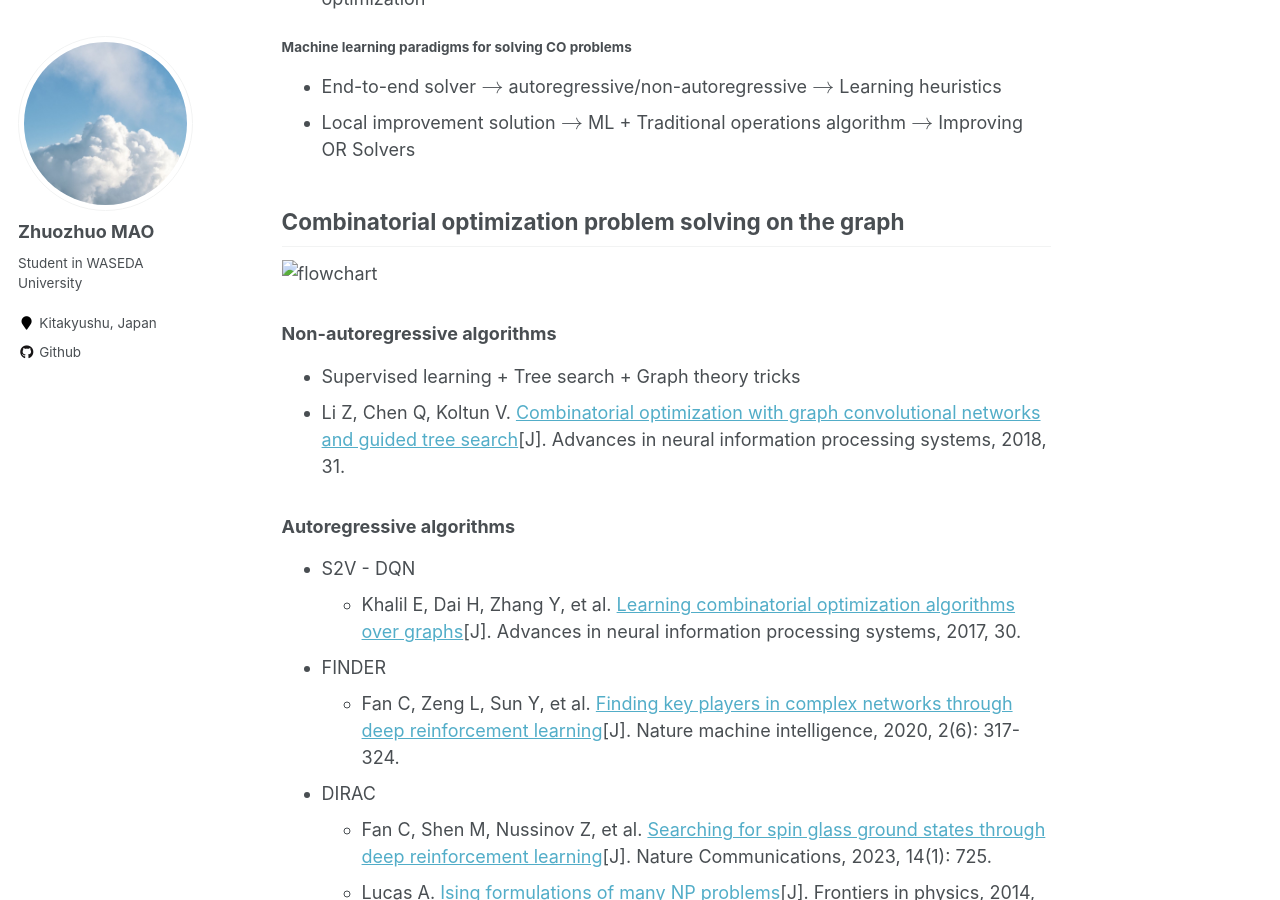
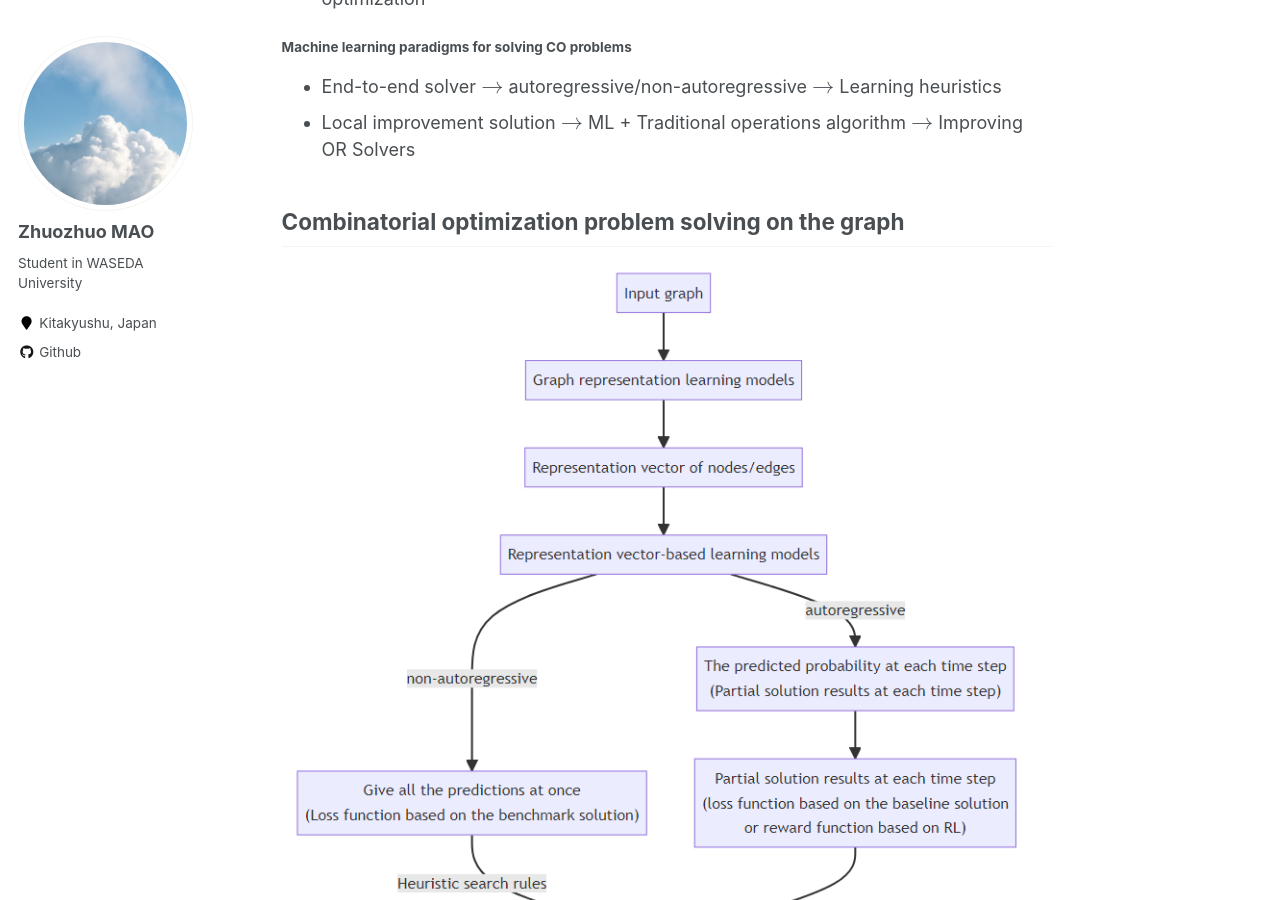
Before and after one commit to zhzhmao/zhzhmao.github.io, a Jekyll site: the page built from _posts/2023-09-28-blog-post-4.md, in a window 1280 px wide and 900 px high, scrolled down 1641 px. Built offline with Jekyll 4.4.1, drawn with Linux system fonts in a browser that asks for light colours; formulas are drawn with MathJax 3.

Commit message:
modified:   _posts/2023-09-28-blog-post-4.md 	renamed:    _posts/post4.png -> images/post4.png

````diff
--- a/_posts/2023-09-28-blog-post-4.md
+++ b/_posts/2023-09-28-blog-post-4.md
@@ -52,7 +52,8 @@ Notes from a lecture conference, introduced some progress of machine learning so
 
 ## Combinatorial optimization problem solving on the graph
 
-![flowchart](/zhzhmao.github.io/_posts/post4.png)
+![flowchart](/images/post4.png)
+
 <div style="display:none">
 ```mermaid
 graph TD
````
Also changed, not shown: images/post4.png (renamed from _posts/post4.png).
